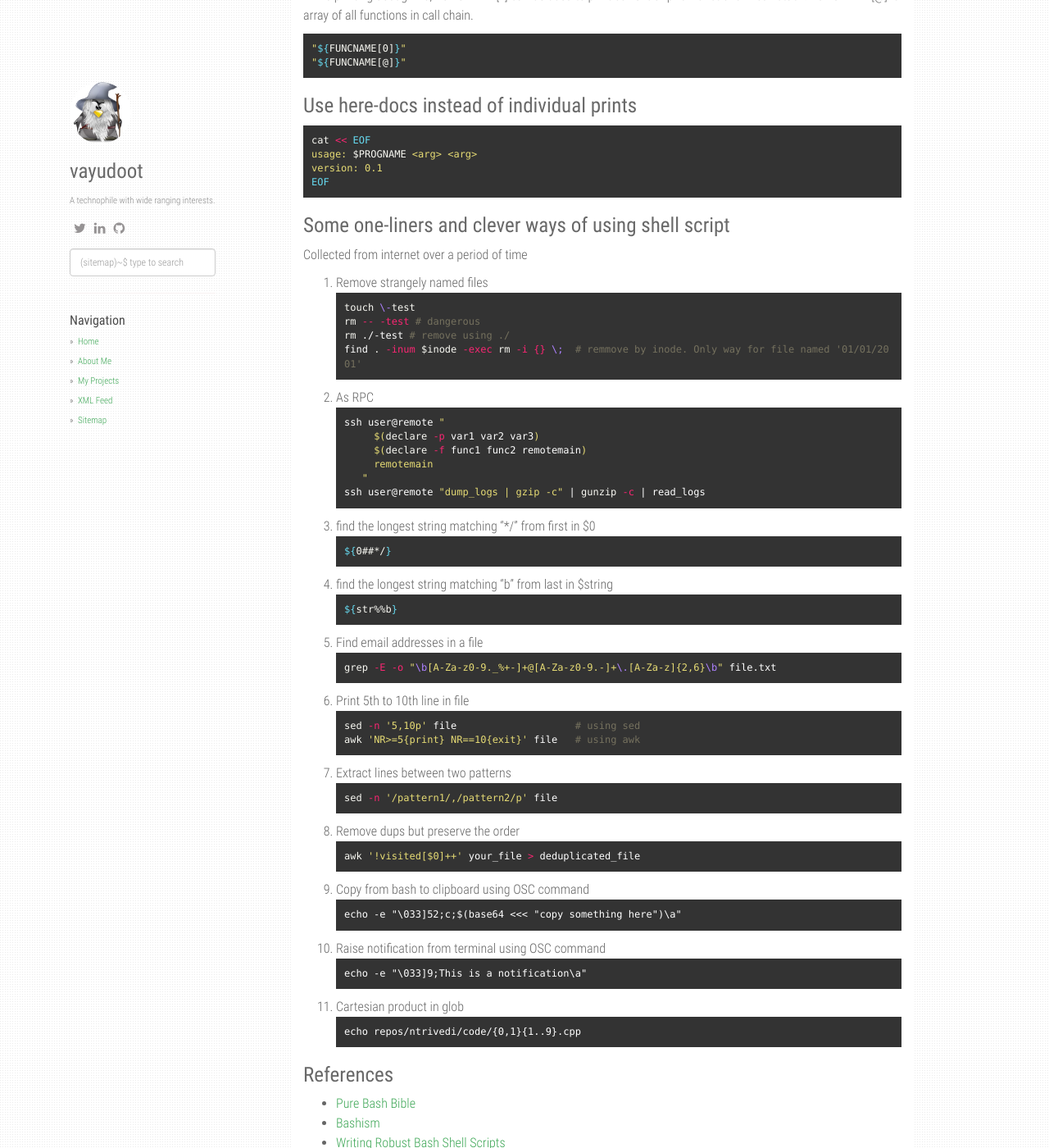
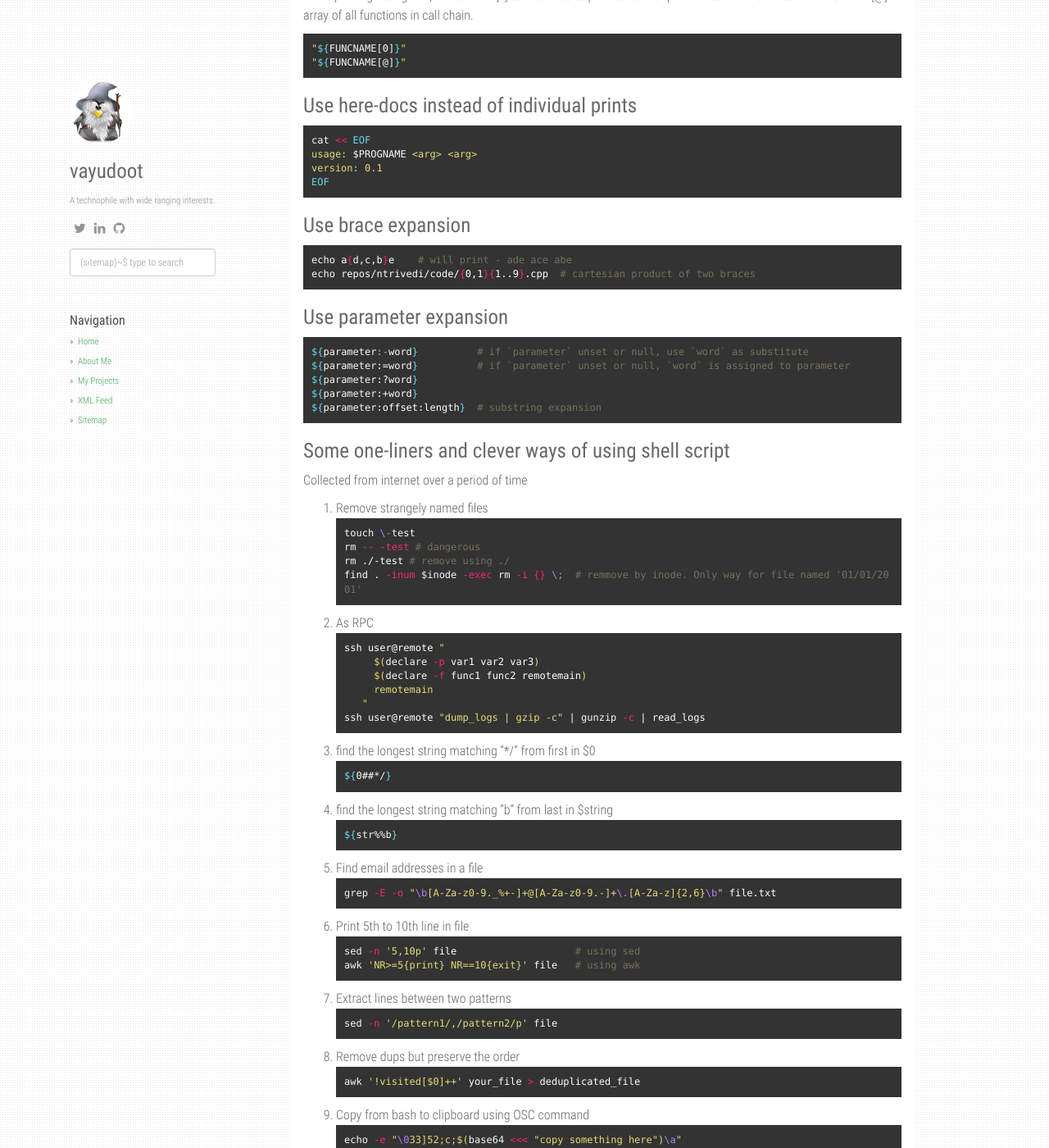
Before and after one commit to vayudoot/vayudoot.org, a Jekyll site: the page built from _posts/2020-05-28-bash.md, in a window 1280 px wide and 1400 px high, scrolled down 3627 px. Shown: the whole window at 82% size. Built offline with Jekyll 4.4.1, drawn with Linux system fonts in a browser that asks for light colours; comment, search, counter and statistics services are not loaded; some of the changed text lies outside the part shown.

Commit message:
add param expansion

`````diff
--- a/_posts/2020-05-28-bash.md
+++ b/_posts/2020-05-28-bash.md
@@ -166,6 +166,21 @@ version: 0.1
 EOF
 ```
 
+# Use brace expansion
+```sh
+echo a{d,c,b}e    # will print - ade ace abe
+echo repos/ntrivedi/code/{0,1}{1..9}.cpp  # cartesian product of two braces
+```
+
+# Use parameter expansion
+```sh
+${parameter:-word}          # if `parameter` unset or null, use `word` as substitute
+${parameter:=word}          # if `parameter` unset or null, `word` is assigned to parameter
+${parameter:?word}
+${parameter:+word}
+${parameter:offset:length}  # substring expansion
+```
+
 # Some one-liners and clever ways of using shell script
 Collected from internet over a period of time
 
@@ -186,43 +201,38 @@ ssh user@remote "
       "
 ssh user@remote "dump_logs | gzip -c" | gunzip -c | read_logs
 ````
-2. find the longest string matching "*/" from first in $0
+1. find the longest string matching "*/" from first in $0
 ```sh
 ${0##*/}
 ````
-3. find the longest string matching "b" from last in $string
+1. find the longest string matching "b" from last in $string
 ```sh
 ${str%%b}
 ```
-4. Find email addresses in a file
+1. Find email addresses in a file
 ```sh
 grep -E -o "\b[A-Za-z0-9._%+-]+@[A-Za-z0-9.-]+\.[A-Za-z]{2,6}\b" file.txt
 ```
-5. Print 5th to 10th line in file
+1. Print 5th to 10th line in file
 ```sh
 sed -n '5,10p' file                    # using sed
 awk 'NR>=5{print} NR==10{exit}' file   # using awk
 ```
-6. Extract lines between two patterns
+1. Extract lines between two patterns
 ```sh
 sed -n '/pattern1/,/pattern2/p' file
 ```
-7. Remove dups but preserve the order
+1. Remove dups but preserve the order
 ```sh
 awk '!visited[$0]++' your_file > deduplicated_file
 ```
-8. Copy from bash to clipboard using OSC command
-```
+1. Copy from bash to clipboard using OSC command
+```sh
 echo -e "\033]52;c;$(base64 <<< "copy something here")\a"
 ```
-9. Raise notification from terminal using OSC command
-```
+1. Raise notification from terminal using OSC command
+```sh
 echo -e "\033]9;This is a notification\a"
-```
-
-10. Cartesian product in glob
-```
-echo repos/ntrivedi/code/{0,1}{1..9}.cpp
 ```
 
 # References
`````
